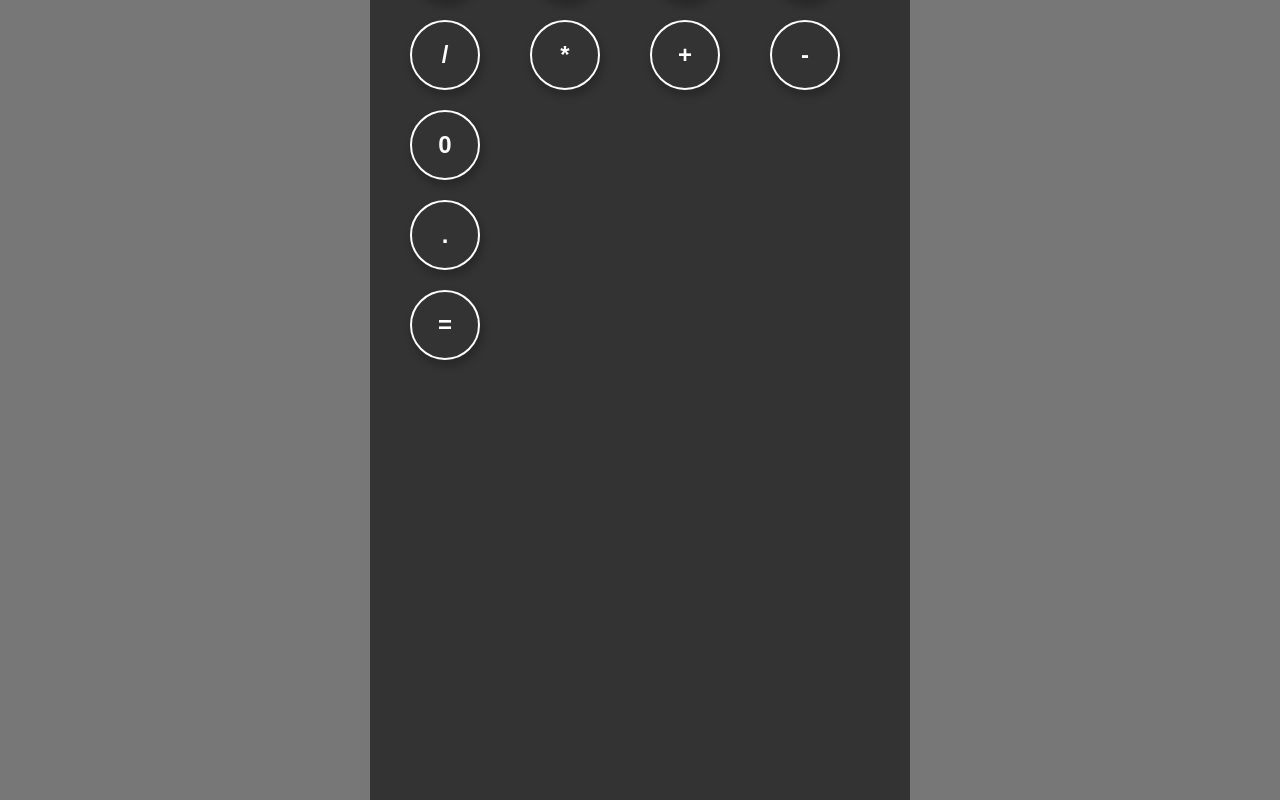
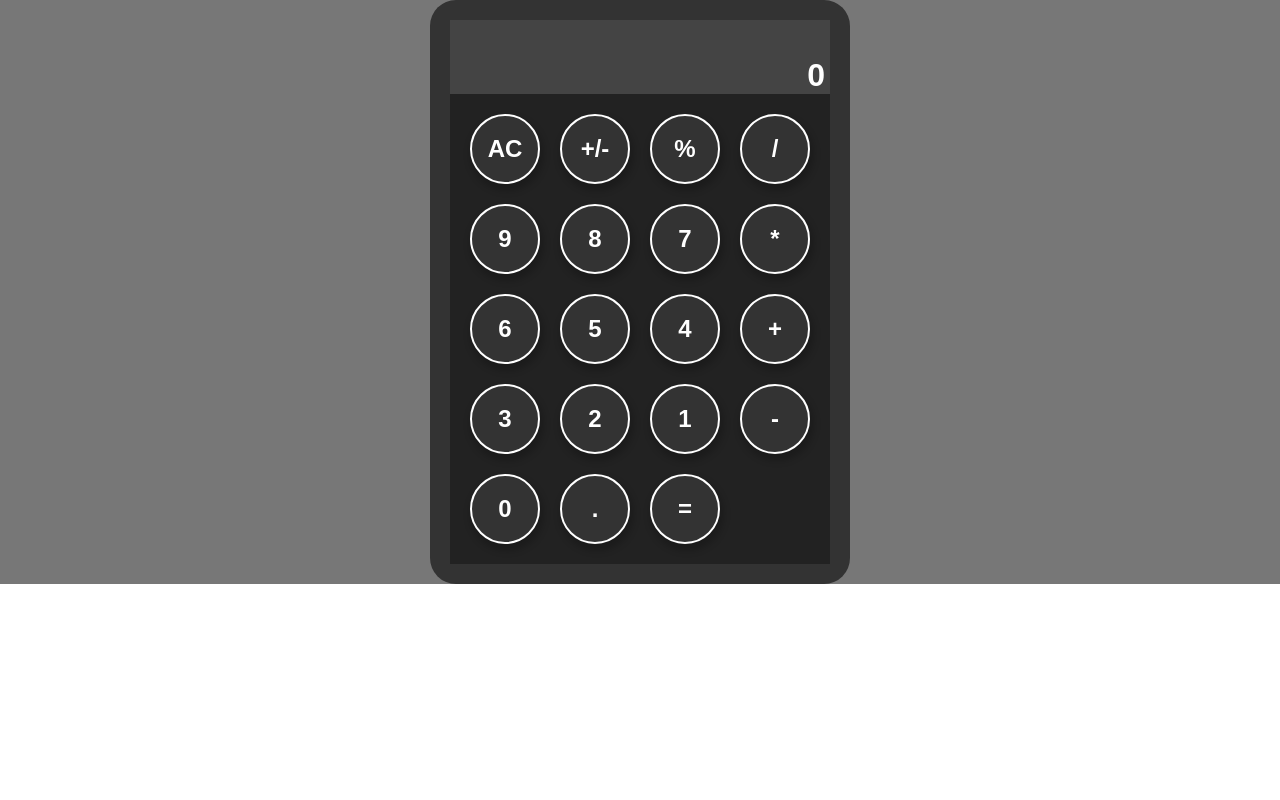
Before and after one commit to Arinpe/Calculator_-React, a React (Create React App) app: page / in a window 1280 px wide. Shown: the top 800 px of the page. Built offline with nearby package versions, Linux system fonts and the light colour scheme.

Commit message:
Fix +/- error

```diff
--- a/src/components/App.js
+++ b/src/components/App.js
@@ -1,105 +1,18 @@
 /* eslint-disable no-unused-vars */
 import React, { useState, Component, Fragment } from 'react';
-import ButtonPannel from './ButtonPanel';
-import Display from './Display';
-import Button from './Button';
-import calculate from '../logic/calculate';
+// import ButtonPannel from './ButtonPanel';
+// import Display from './Display';
+// import Button from './Button';
+// import calculate from '../logic/calculate';
+import Calculator from './Calculator';
 
-const buttons = [
-  'AC',
-  '+/-',
-  '%',
-  '/',
-  '9',
-  '8',
-  '7',
-  '*',
-  '6',
-  '5',
-  '4',
-  '+',
-  '3',
-  '2',
-  '1',
-  '-',
-  '0',
-  '.',
-  '=',
-];
-class App extends Component {
-  constructor() {
-    super();
-    this.state = {
-      total: null,
-      prev: '0',
-      next: '0',
-      operator: null,
-    };
-  }
-
-  handledisplay = (prev, next, tot, op) => {
-    let ans;
-    if (tot) {
-      ans = tot;
-    } else if (!op) {
-      ans = prev;
-    } else {
-      ans = next;
-    }
-    return ans;
-  };
-
-  handleClick = e => {
-    const {
-      total, next, operator, prev,
-    } = this.state;
-    const res = calculate(
-      {
-        total,
-        next,
-        operator,
-        prev,
-      },
-      e.target.value,
-    );
-
-    this.setState({
-      ...res,
-    });
-  };
-
-  render() {
-    const {
-      prev, next, total, operator,
-    } = this.state;
-    return (
+const App = () => (
   <>
     <div className="App">
       <div className="Appcalculator">
-            <Display
-              current={this.handledisplay(prev, next, total, operator)}
-            />
-            <ButtonPannel>
-              {buttons.map(button => {
-                const operators = ['+', '-', '*', '/', '%', 'X²'];
-                const isOperator = operators.includes(button);
-                const isAcBtn = button === 'AC';
-                return (
-                  <Button
-                    onClick={this.handleClick}
-                    key={button}
-                    name={button}
-                    operator={isOperator}
-                    acBtn={isAcBtn}
-                  />
-                );
-              })}
-            </ButtonPannel>
+        <Calculator />
       </div>
     </div>
   </>
 );
-  }
-}
-
 export default App;
--- a/src/components/ButtonPanel.js
+++ b/src/components/ButtonPanel.js
@@ -17,7 +17,7 @@ export default function ButtonPanel({
     const res = calculate({
       total, next, operator, prev,
     }, e.target.value);
-
+    console.log(total, next, operator, prev, updateValue);
     updateValue({
       ...res,
     });
--- a/src/components/Calculator.js
+++ b/src/components/Calculator.js
@@ -3,11 +3,11 @@ import ButtonPannel from './ButtonPanel';
 import Display from './Display';
 
 const Calculator = () => {
-  const [state, setState] = useState({
-    total: null,
+  const [calcState, setCalcState] = useState({
+    total: '',
     prev: '0',
     next: '0',
-    operator: null,
+    operator: '',
   });
 
   const handledisplay = (prev, next, tot, op) => {
@@ -19,13 +19,13 @@ const Calculator = () => {
     } else {
       ans = next;
     }
-    return ans;
+    console.log(ans);
+    return ans ? ans.toString() : prev.toString();
   };
   const {
     prev, next, total, operator,
-  } = state;
-
-  const updateValue = val => setState(val);
+  } = calcState;
+  const updateValue = val => setCalcState(val);
   return (
     <>
       <div className="App">
--- a/src/index.css
+++ b/src/index.css
@@ -5,18 +5,8 @@
 
 body {
   margin: 0;
-  font-family:
-    Poppins,
-    -apple-system,
-    BlinkMacSystemFont,
-    'Segoe UI',
-    'Roboto',
-    'Oxygen',
-    'Ubuntu',
-    'Cantarell',
-    'Fira Sans',
-    'Droid Sans',
-    'Helvetica Neue',
+  font-family: Poppins, -apple-system, BlinkMacSystemFont, "Segoe UI", "Roboto",
+    "Oxygen", "Ubuntu", "Cantarell", "Fira Sans", "Droid Sans", "Helvetica Neue",
     sans-serif;
   -webkit-font-smoothing: antialiased;
   -moz-osx-font-smoothing: grayscale;
@@ -24,7 +14,7 @@ body {
 
 .App {
   width: 100%;
-  height: 100vh;
+  /* height: 100vh; */
   background-color: #777;
   display: flex;
   align-items: center;
@@ -34,8 +24,6 @@ body {
 .Appcalculator {
   max-width: 500px;
   border-color: #fff;
-  display: grid;
-  grid-template-rows: 120px 1fr;
   background-color: #333;
   padding: 20px;
   border-radius: 26px;
@@ -43,9 +31,9 @@ body {
 
 .button_panel {
   display: grid;
-  grid-template-columns: repeat(4, 1fr);
   grid-template-rows: repeat(4, 1fr);
   padding: 10px;
+  background: #222;
 }
 
 .btn {
@@ -83,6 +71,7 @@ body {
   background-color: #222;
   color: #fff;
   display: grid;
+  height: 74px;
   grid-template-rows: repeat(2, 1fr);
   justify-content: flex-end;
   align-items: flex-end;
@@ -90,4 +79,6 @@ body {
   font-weight: bold;
   font-family: sans-serif;
   text-align: right;
+  padding-right: 5px;
+  background-color: #444;
 }
--- a/src/logic/calculate.js
+++ b/src/logic/calculate.js
@@ -44,27 +44,14 @@ const calculate = (calculator, btn) => {
   }
 
   if (btn === '+/-') {
+    console.log(prev, next, '!!!!!');
     if (prev && !next) {
-      prev *= -1;
+      prev = parseInt(prev, 10) * -1;
+    } else if (next) {
+      next = parseInt(next, 10) * -1;
+    } else if (total) {
+      total = parseInt(total, 10) * -1;
     }
-
-    if (next) {
-      next *= -1;
-    }
-
-    total *= -1;
-  }
-
-  if (btn === '+/-') {
-    if (prev && !next) {
-      prev *= -1;
-    }
-
-    if (next) {
-      next *= -1;
-    }
-
-    total *= -1;
   }
   if (btn === '=') {
     total = operate(prev, next, operator);
@@ -92,10 +79,10 @@ const calculate = (calculator, btn) => {
   }
 
   return {
-    total,
-    next,
-    operator,
-    prev,
+    total: total?.toString(),
+    next: next?.toString(),
+    operator: operator?.toString(),
+    prev: prev?.toString(),
   };
 };
 
```
Also changed, not shown: 1 other file (tests, documents, lock files or other folders). Lines whose indentation alone changed are shown as unchanged.
